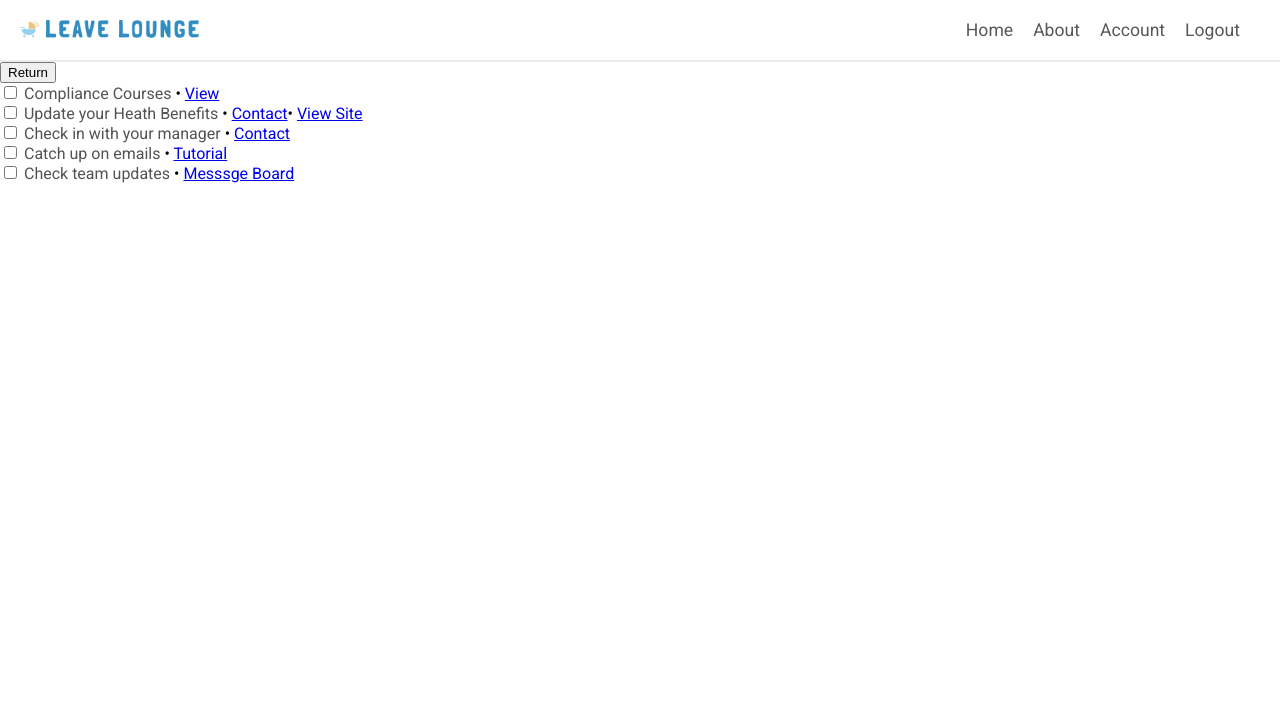
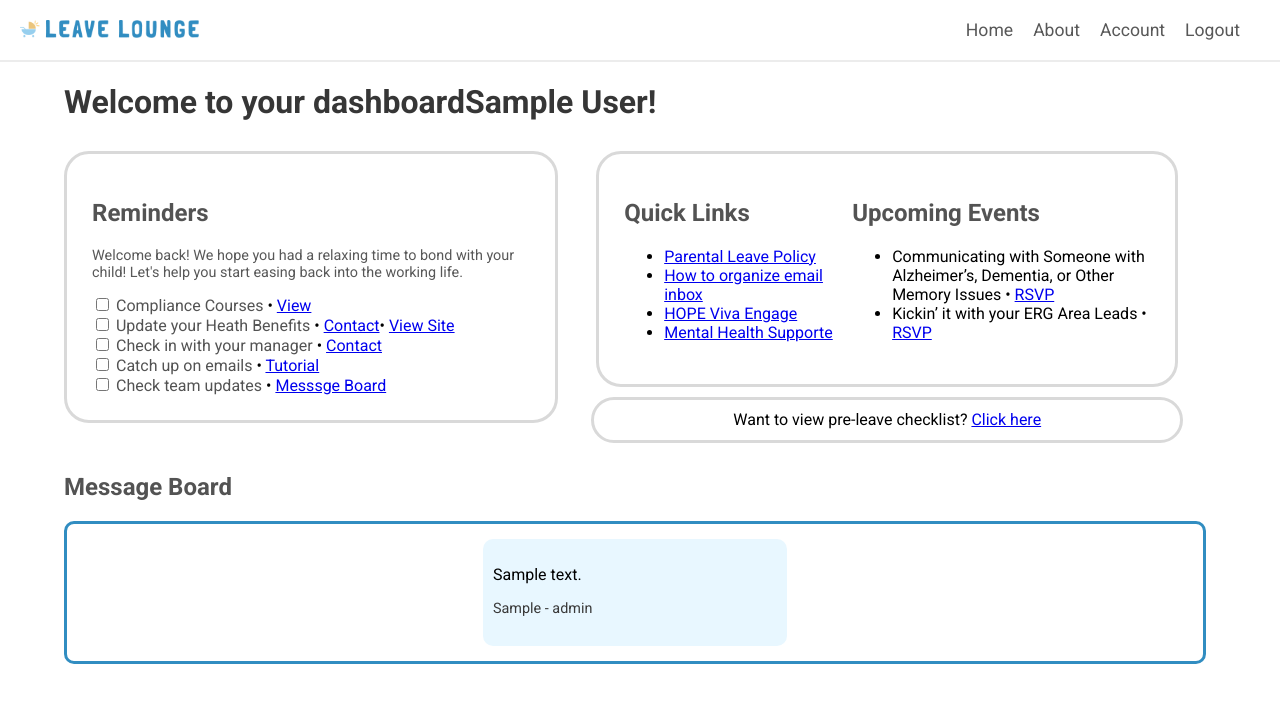
Before and after one commit to katelync12/HackDay24, a Django app: page /return/ in a window 1280 px wide. Shown: the top 703 px of the page. Run offline with Django 5.2, Linux system fonts and the light colour scheme; a user stored in the database is signed in; tables that the repository leaves empty hold one stand-in row (values such as "Sample post").

Commit message:
Dashboard changes

```diff
--- a/hackday/babybytes/static/css/styles.css
+++ b/hackday/babybytes/static/css/styles.css
@@ -15,6 +15,18 @@
   border-radius: 25px;
   border: 3px solid #D9D9D9;
   padding: 25px;
+}
+
+.toggle-dashboard {
+  margin-top: 10px;
+  align-items: center;
+  margin-right: 5%;
+  margin-left: 5%;
+  height: 30px;
+  justify-content: center;
+  border-radius: 25px;
+  border: 3px solid #D9D9D9;
+  padding: 5px;
 }
 
 .container-fullpage {
--- a/hackday/babybytes/templates/return.html
+++ b/hackday/babybytes/templates/return.html
@@ -1,10 +1,23 @@
+
+
+
 {% extends 'base.html' %}
 
 {% block title %}Home{% endblock %}
 
 {% block content %}
+<div class="big-div">
+    <h1>Welcome to your dashboard{{ user_name }}!</h1>
+</div>
 
-<a href="home.html"><button>Return</button></a>
+<div class="big-div" style="display: flex">
+
+    <div class="setup" style="width: 40%; height: 100%">
+        <h2>Reminders</h2>
+
+        <p style="font-size: .9em; color: #585858">Welcome back! We hope you had a relaxing time to bond with your child! Let's help you start easing back into the working life.</p>
+
+        <div>
             <form>
                 <input type="checkbox" id="Compliance Courses" name="Compliance Courses" value="Compliance Courses">
                 <label for="Compliance Courses">Compliance Courses</label> • <a href="https://www.statefarm.com/">View</a><br>
@@ -17,5 +30,50 @@
                 <input type="checkbox" id="Check team updates" name="Check team updates" value="Check team updates">
                 <label for="Check team updates">Check team updates</label> • <a href="message.html">Messsge Board</a><br>
             </form>
+        </div>
+    </div>
+
+    <div style="display: column; width: 60%">
+
+        <div class="quickupdates-upcomingevents" style="display: flex">
+            <div>
+                <h2>Quick Links</h2>
+                <ul>
+                    <li><a href="https://www.statefarm.com/">Parental Leave Policy</a></li>
+                    <li><a href="https://www.statefarm.com/">How to organize email inbox</a></li>
+                    <li><a href="https://www.statefarm.com/">HOPE Viva Engage</a></li>
+                    <li><a href="https://www.statefarm.com/">Mental Health Supporte</a></li>
+                </ul>
+            </div>
+
+            <div style="width: 60%">
+                <h2>Upcoming Events</h2>
+                <ul>
+                    <li>Communicating with Someone with Alzheimer’s, Dementia, or Other Memory Issues • <a href="https://www.statefarm.com/">RSVP</a></li>
+                    <li>Kickin’ it with your ERG Area Leads • <a href="https://www.statefarm.com/">RSVP</a></li>
+                </ul>
+            </div>
+        </div>
+
+        <div class="toggle-dashboard" style="display: flex">
+            <p>Want to view pre-leave checklist? <a href="{% url 'home' %}">Click here</a></p>
+
+        </div>
+    </div>
+</div>
+
+<div class="big-div">
+    <div>
+        <h2>Message Board</h2>
+            <div class="message-box">
+                {% for message in user_messages %}
+                    <div class="indiv-message">
+                        <p>{{ message.message }}</p>
+                        <p class="little-text">{{ message.sender }} - {{ message.role }}</p>
+                    </div>
+                {% endfor %}
+            </div>
+    </div>
+</div>
 
 {% endblock %}
--- a/hackday/babybytes/views.py
+++ b/hackday/babybytes/views.py
@@ -78,7 +78,11 @@ def account_view(request):
 
 @login_required
 def return_view(request):
-    return render(request, 'return.html')
+    employee = Employee.objects.get(username=request.user.username)
+    user_name = employee.name
+    user_messages = Messages.objects.filter(username=request.user.username)
+
+    return render(request, 'return.html', {'user_name': user_name, 'user_messages': user_messages})
 
 @login_required
 def home_view(request):
```
Also changed, not shown: hackday/babybytes/templates/home.html (+4 -13 lines). Lines whose indentation alone changed are shown as unchanged.
